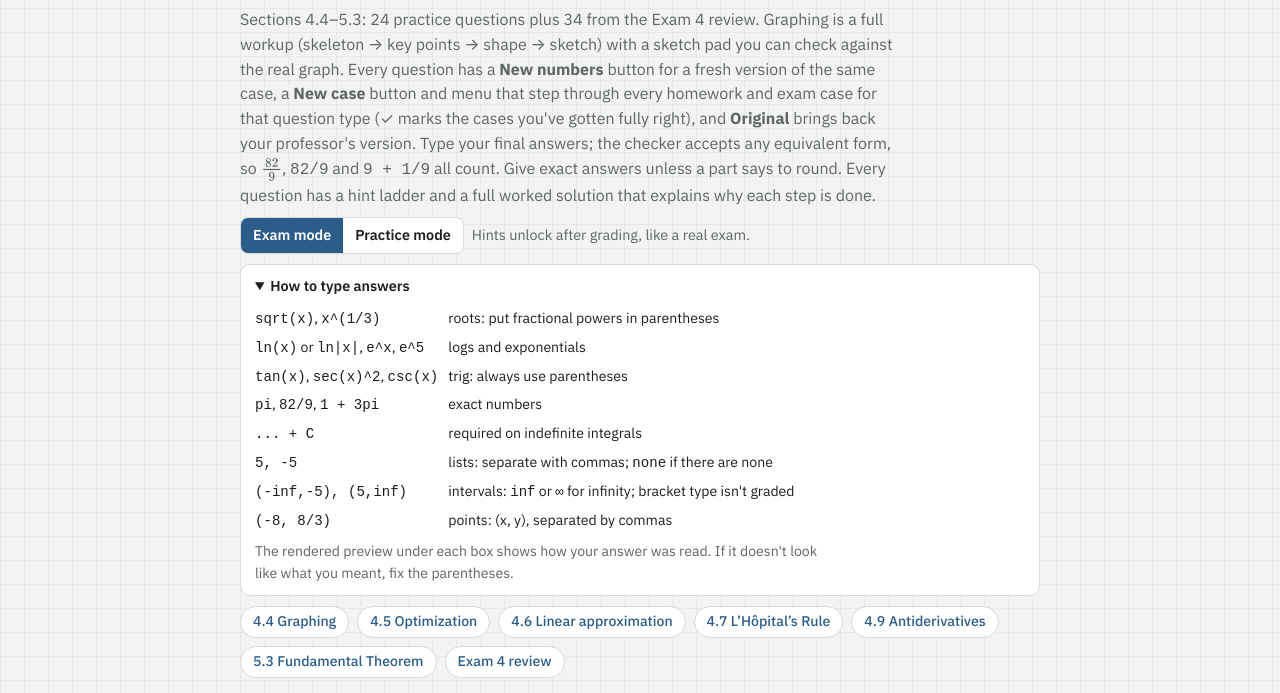
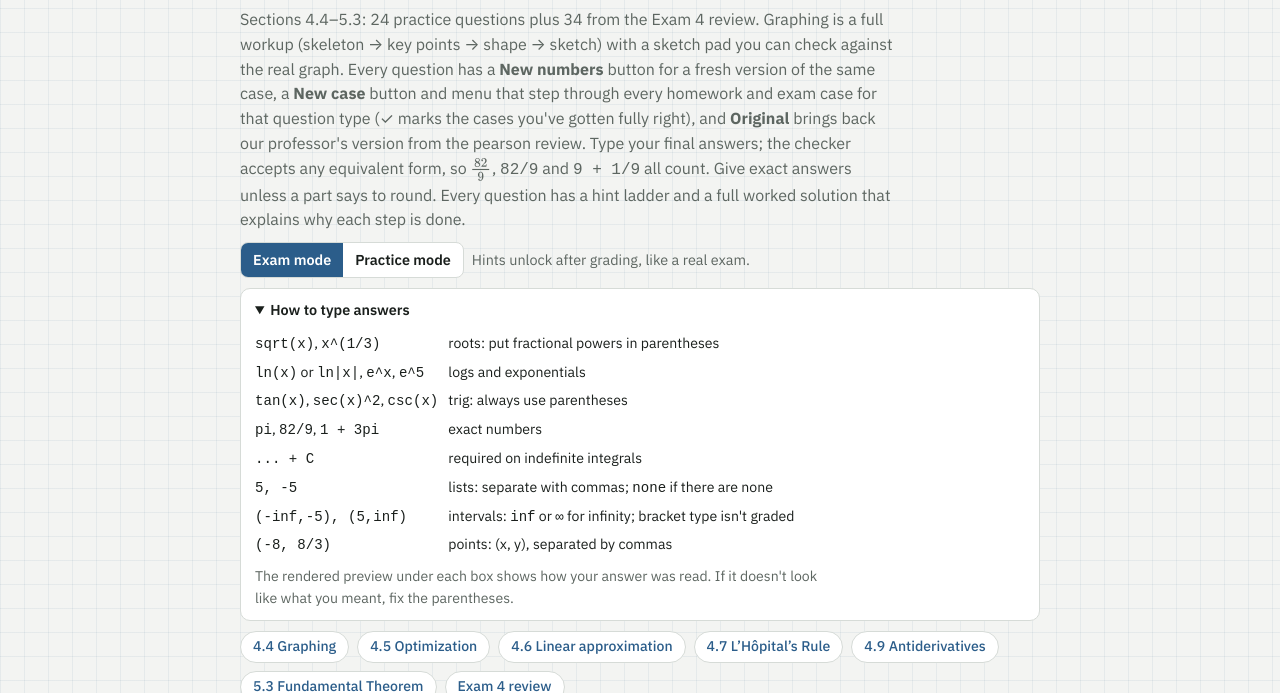
Before and after one commit to michaelangelo41699/study-simulators, a plain HTML site: page calculus/index.html in a window 1280 px wide. Shown: the part 64-757 px from the top of the page. Drawn offline with nearby package versions, Linux system fonts and the light colour scheme.

Commit message:
Clarify source of professor's version in intro
Updated the introduction paragraph to clarify the source of the professor's version.

```diff
--- a/calculus/index.html
+++ b/calculus/index.html
@@ -144,7 +144,7 @@ mjx-container{max-width:100%;overflow-x:auto;overflow-y:hidden}
 <div class="wrap">
   <header style="display:flex;flex-direction:column;gap:10px">
     <h1>Calculus Exam 4 Practice</h1>
-    <p class="intro">Sections 4.4–5.3: 24 practice questions plus 34 from the Exam 4 review. Graphing is a full workup (skeleton → key points → shape → sketch) with a sketch pad you can check against the real graph. Every question has a <b>New numbers</b> button for a fresh version of the same case, a <b>New case</b> button and menu that step through every homework and exam case for that question type (✓ marks the cases you've gotten fully right), and <b>Original</b> brings back your professor's version. Type your final answers; the checker accepts any equivalent form, so $\tfrac{82}{9}$, <code>82/9</code> and <code>9 + 1/9</code> all count. Give exact answers unless a part says to round. Every question has a hint ladder and a full worked solution that explains why each step is done.</p>
+    <p class="intro">Sections 4.4–5.3: 24 practice questions plus 34 from the Exam 4 review. Graphing is a full workup (skeleton → key points → shape → sketch) with a sketch pad you can check against the real graph. Every question has a <b>New numbers</b> button for a fresh version of the same case, a <b>New case</b> button and menu that step through every homework and exam case for that question type (✓ marks the cases you've gotten fully right), and <b>Original</b> brings back our professor's version from the pearson review. Type your final answers; the checker accepts any equivalent form, so $\tfrac{82}{9}$, <code>82/9</code> and <code>9 + 1/9</code> all count. Give exact answers unless a part says to round. Every question has a hint ladder and a full worked solution that explains why each step is done.</p>
     <div class="row">
       <div class="mode" role="radiogroup" aria-label="Mode">
         <label><input type="radio" name="mode" value="exam" id="modeExam" checked>Exam mode</label>
```
